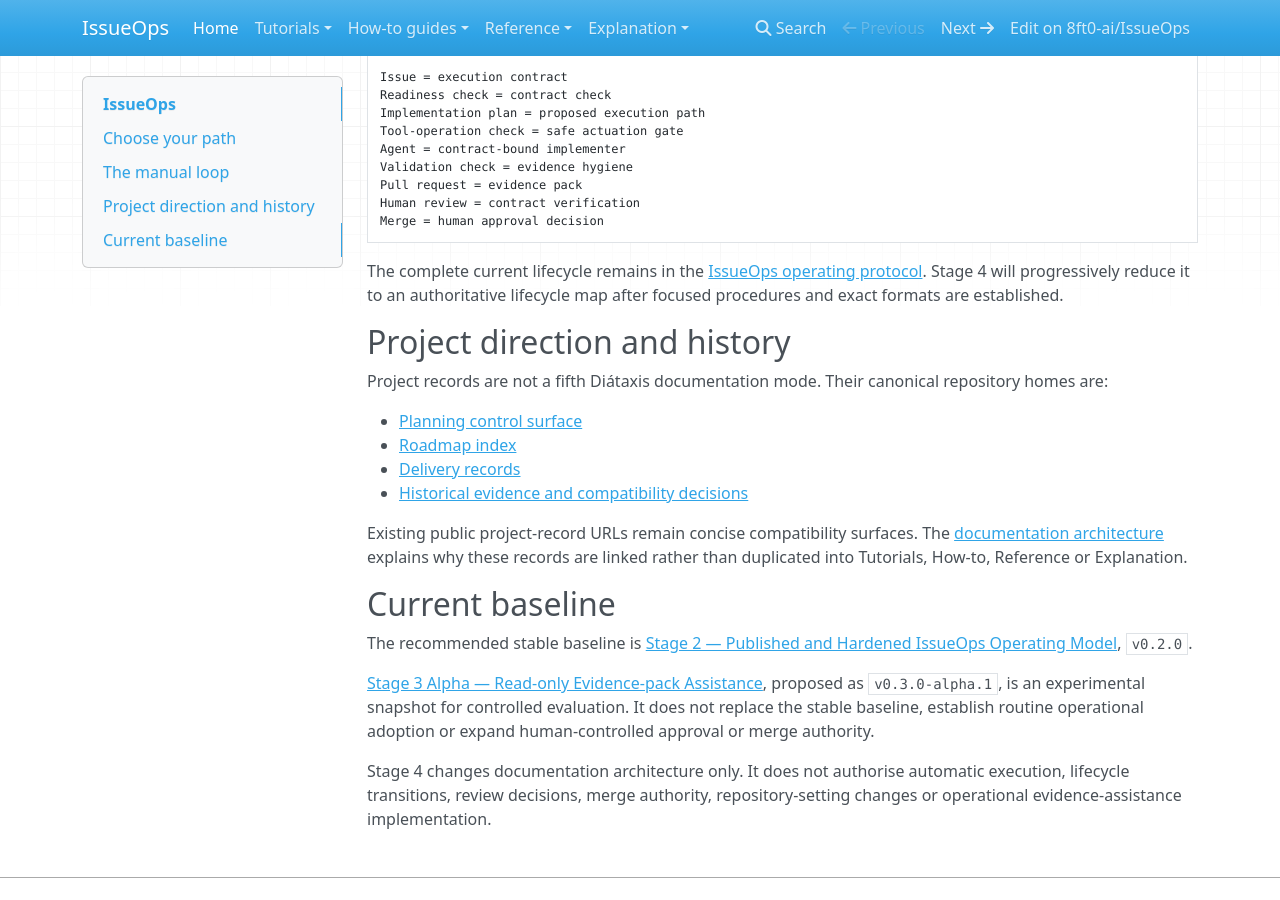
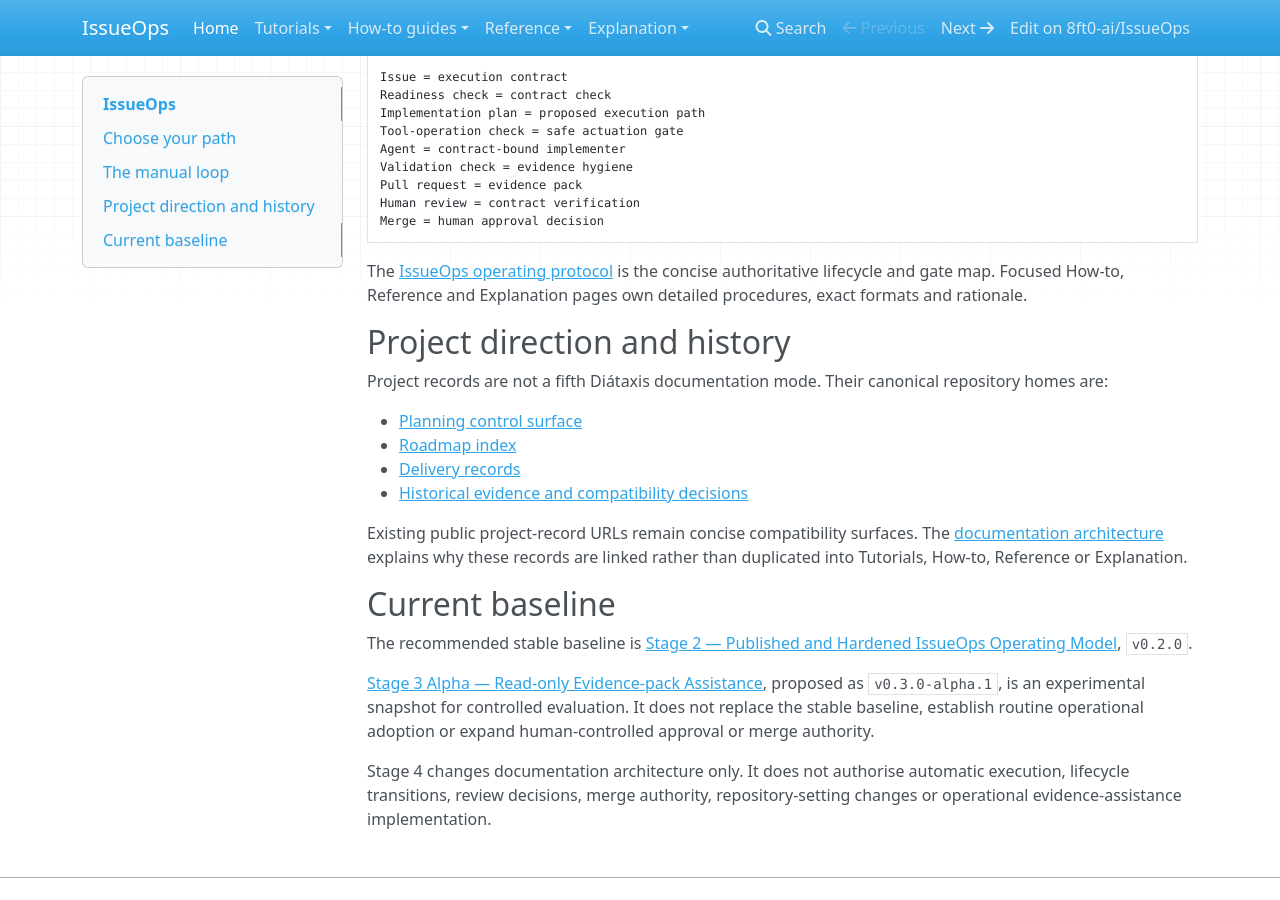
Before and after one commit to 8ft0-ai/IssueOps, an MkDocs documentation site: the page built from docs/index.md, in a window 1280 px wide and 900 px high, scrolled down 899 px. Built offline with MkDocs 1.6.1, drawn with Linux system fonts in a browser that asks for light colours; nearby versions of some CDN libraries.

Commit message:
Describe protocol as lifecycle map

````diff
--- a/docs/index.md
+++ b/docs/index.md
@@ -40,7 +40,7 @@ Human review = contract verification
 Merge = human approval decision
 ```
 
-The complete current lifecycle remains in the [IssueOps operating protocol](issueops-protocol.md). Stage 4 will progressively reduce it to an authoritative lifecycle map after focused procedures and exact formats are established.
+The [IssueOps operating protocol](issueops-protocol.md) is the concise authoritative lifecycle and gate map. Focused How-to, Reference and Explanation pages own detailed procedures, exact formats and rationale.
 
 ## Project direction and history
 
````
